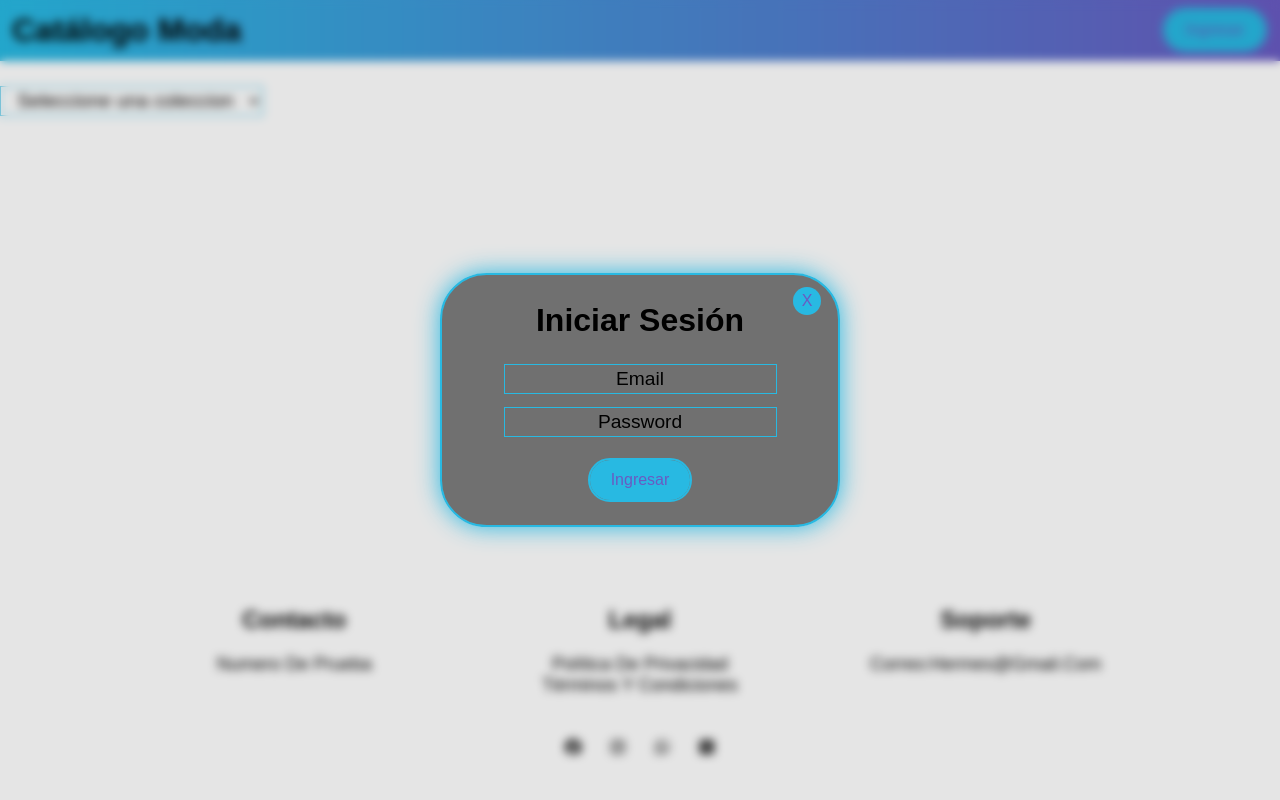
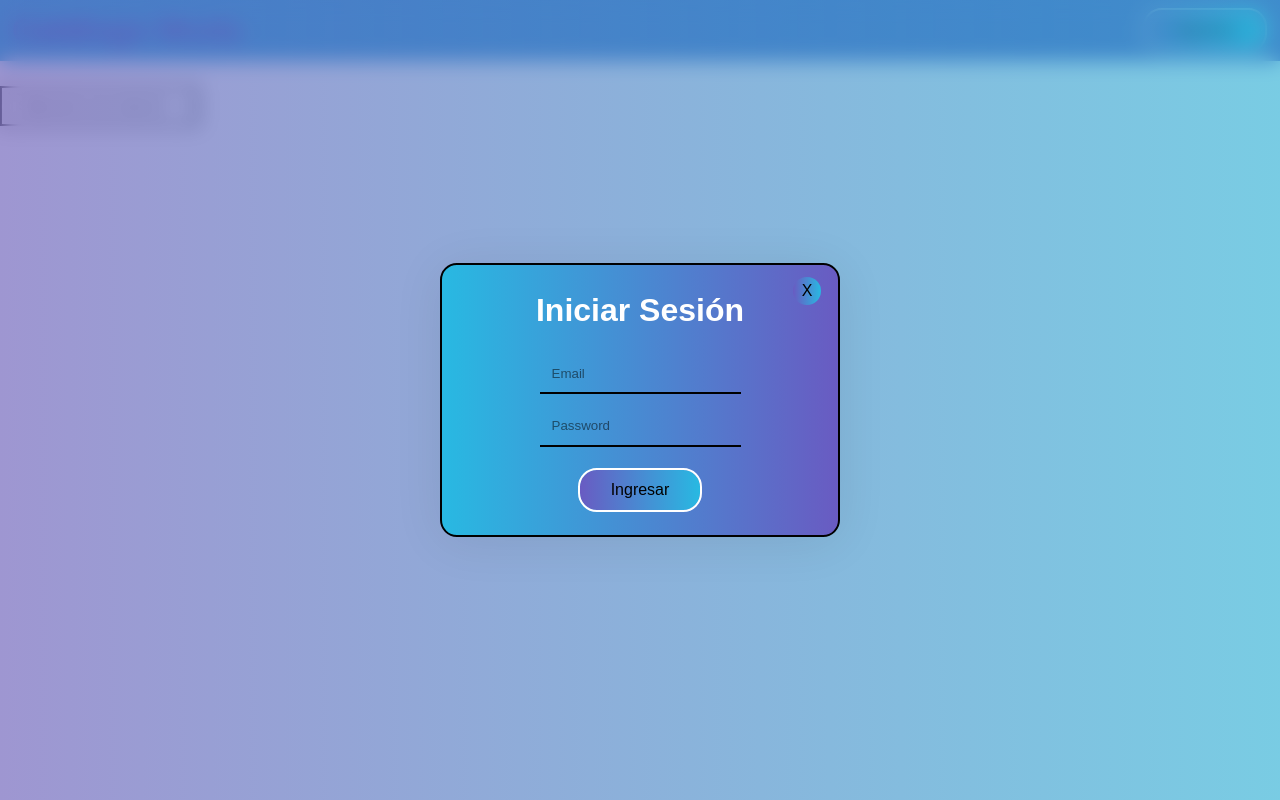
Before and after one commit to jfelipeq14/kolibrish, a website with bundled scripts: page public/index.html in a window 1280 px wide. Both pictures are taken after a click on the button "Ingresar". Shown: the top 800 px of the page. Built offline with nearby package versions, Linux system fonts and the light colour scheme; no server answers.

Commit message:
more styles implements

```diff
--- a/public/index.html
+++ b/public/index.html
@@ -26,16 +26,16 @@
 
   <body>
     <nav>
-      <h3>Catálogo moda</h3>
+      <h3 class="title">Catálogo moda</h3>
       <button
-        class="btn btn-show d-none"
+        class="d-none"
         id="logout"
       >
         Logout
       </button>
 
       <button
-        class="btn btn-show d-block"
+        class="d-block"
         id="login"
       >
         Ingresar
@@ -43,14 +43,13 @@
     </nav>
 
     <!-- El formulario dentro del modal empieza aqui -->
-    <main class="main">
+    <main class="container">
       <dialog
         id="pop-up"
-        class="pop-up"
       >
         <button
           id="hiddenPopup"
-          class="btn btn-close"
+          class="close"
         >
           x
         </button>
@@ -93,7 +92,7 @@
     </main>
     <!-- El formulario dentro del modal termina aqui -->
 
-    <footer class="footer">
+    <footer class="container">
         <section class="footer-row">
           <!-- <img class="img" /> -->
           <article class="footer-links">
--- a/public/js/services/crud/coleccionesList.js
+++ b/public/js/services/crud/coleccionesList.js
@@ -40,9 +40,9 @@ coleccionesList.addEventListener('change', () => {
       // console.log(conjunto.nombre)
       return `
         <article class="card">
-          <header>${conjunto.nombre}</header>
+          <h3 class="title">${conjunto.nombre}</h3>
           <p>${conjunto.habilitado}</p>
-          <footer>${conjunto.descripcion}</footer>
+          <span>${conjunto.descripcion}</span>
         </article>
         `
     })
--- a/public/styles/style.css
+++ b/public/styles/style.css
@@ -1,11 +1,14 @@
 :root {
   --radial: radial-gradient(circle, #28b9e2 0%, #695bc2 100%);
+  --radial-invert: radial-gradient(circle, #695bc2 0%, #28b9e2 100%);
   --linear: linear-gradient(90deg, #28b9e2 0%, #695bc2 100%);
+  --linear-invert: linear-gradient(90deg, #695bc2 0%, #28b9e2 100%);
   --blue: #28b9e2;
   --purple: #695bc2;
-  --radius: 5.5ex;
-  --outline: 2px solid var(--blue);
-  --border-btn: 2px solid var(--blue);
+  --radius: 2ex;
+  --outline: 2px solid white;
+  --border: 2px solid black;
+  --shadow: 0px 5px 50px #00000015;
 }
 
 * {
@@ -13,15 +16,106 @@
   padding: 0;
   box-sizing: border-box;
   list-style: none;
+  scrollbar-width: none;
 }
 
 body {
   font-family: sans-serif;
   text-transform: capitalize;
+  text-align: center;
+}
+
+nav {
+  display: flex;
+  width: 100%;
+  justify-content: space-between;
+  background-color: #00000082;
+  background-image: var(--linear);
+}
+
+main {
+  min-width: 100vw;
+  min-height: 100vh;
+}
+
+footer {
+  display: flex;
   width: 100vw;
   height: 100vh;
+  justify-content: center;
+  align-items: center;
   text-align: center;
-  /* background: black; */
+}
+
+section {
+  width: 100vw;
+  height: 100vh;
+}
+
+dialog {
+  margin: auto auto;
+  padding: 15px 0;
+  width: 400px;
+  border: var(--border);
+  border-radius: var(--radius);
+  background-color: #00000082;
+  background-image: var(--linear);
+  box-shadow: var(--shadow);
+  -webkit-border-radius: var(--radius);
+  -moz-border-radius: var(--radius);
+  -ms-border-radius: var(--radius);
+  -o-border-radius: var(--radius);
+  -webkit-border-radius: var(--radius);
+}
+
+dialog::backdrop {
+  backdrop-filter: blur(10px);
+  background-image: linear-gradient(90deg, #695bc292 0%, #28b9e292 100%);
+}
+
+input,
+select {
+  display: block;
+  margin: 0.8rem auto;
+  padding: 0 12px;
+  height: 40px;
+  color: black;
+  background: transparent;
+  border: var(--border);
+}
+
+input:hover,
+input:focus,
+select:hover,
+select:focus {
+  border: none;
+  outline: var(--outline);
+  color: black;
+}
+
+input::placeholder {
+  color: #00000082;
+}
+
+button {
+  all: unset;
+  cursor: pointer;
+  width: 120px;
+  height: 40px;
+  margin: 10px 15px;
+  text-align: center;
+  outline: var(--outline);
+  background-image: var(--linear-invert);
+  border-radius: var(--radius);
+  -webkit-border-radius: var(--radius);
+  -moz-border-radius: var(--radius);
+  -ms-border-radius: var(--radius);
+  -o-border-radius: var(--radius);
+}
+
+button:hover {
+  color: white;
+  outline: var(--outline);
 }
 
 h1,
@@ -33,55 +127,23 @@ h6 {
   font-weight: bold;
   font-size: 2rem;
   padding: 12px;
-  color: black;
+  color: white;
 }
 
 .title {
-  margin: 0 auto;
-  padding: 30px 0;
   text-align: center;
-  font-size: 45px;
   color: var(--purple);
 }
 
 .container {
-  width: 100%;
+  max-width: 100vw;
+  max-height: 100vh;
+  width: auto;
+  height: auto;
   margin: 0 auto;
-  max-width: 100vw;
 }
 
-nav {
-  display: flex;
-  width: 100%;
-  justify-content: space-between;
-  background: var(--linear);
-}
-
-button {
-  all: unset;
-  cursor: pointer;
-  text-align: center;
-  border-radius: var(--radius);
-  color: var(--purple);
-}
-
-.btn {
-  cursor: pointer;
-  width: 120px;
-  height: 40px;
-  margin: 10px 15px;
-  outline: var(--outline);
-  background: var(--blue);
-}
-
-.btn-show,
-.btn-enter {
-  min-width: 100px;
-  max-width: auto;
-  width: 100px;
-}
-
-.btn-close {
+.close {
   cursor: pointer;
   position: absolute;
   top: 2px;
@@ -89,22 +151,6 @@ button {
   width: 28px;
   height: 28px;
   outline: none;
-}
-
-.btn:hover {
-  color: black;
-  outline: var(--outline);
-}
-
-.footer {
-  display: flex;
-  position: fixed;
-  bottom: 0;
-  width: 100%;
-  height: auto;
-  justify-content: center;
-  align-items: center;
-  text-align: center;
 }
 
 .footer-row {
@@ -168,7 +214,7 @@ button {
 
 .border-bottom {
   border: unset;
-  border-bottom: 2px solid var(--blue);
+  border-bottom: var(--border);
 }
 
 .colecciones {
@@ -187,74 +233,14 @@ button {
 }
 
 .card {
-  width: 15rem;
+  width: 12rem;
+  height: auto;
   margin: 0 auto;
-  padding: 20px;
-  color: black;
-  border: 2px solid var(--blue);
+  padding: 12px 0;
   border-radius: var(--radius);
-  box-shadow: 0px 0px 10px var(--blue);
+  box-shadow: var(--shadow);
+  -webkit-border-radius: var(--radius);
+  -moz-border-radius: var(--radius);
+  -ms-border-radius: var(--radius);
+  -o-border-radius: var(--radius);
 }
-
-.card header {
-  font-size: large;
-  font-weight: bold;
-  color: var(--purple);
-}
-
-.card footer {
-  font-size: medium;
-  font-style: italic;
-  color: var(--blue);
-}
-
-.pop-up {
-  margin: auto auto;
-  padding: 15px 0;
-  width: 400px;
-  border: var(--border-btn);
-  border-radius: var(--radius);
-  background: #00000082;
-  box-shadow: 0px 0px 25px var(--blue);
-}
-
-.pop-up::backdrop {
-  backdrop-filter: blur(5px);
-}
-
-.input {
-  /* all: unset; */
-  display: block;
-  margin: 0.8rem auto;
-  padding: 0 12px;
-  height: 30px;
-  text-align: center;
-  font-size: 1.2rem;
-  color: black;
-  background: transparent;
-  border: 1px solid var(--blue);
-}
-
-.input:hover,
-.input:focus {
-  border: none;
-  outline: var(--outline);
-}
-
-.input::placeholder {
-  color: black;
-}
-
-@media (max-width: 991px) {
-  .footer-row {
-    text-align: center;
-    margin: 1.8rem auto;
-  }
-  .footer-links {
-    width: 100%;
-    margin-bottom: 30px;
-  }
-  .social-link a {
-    margin: 0 auto;
-  }
-}
```
